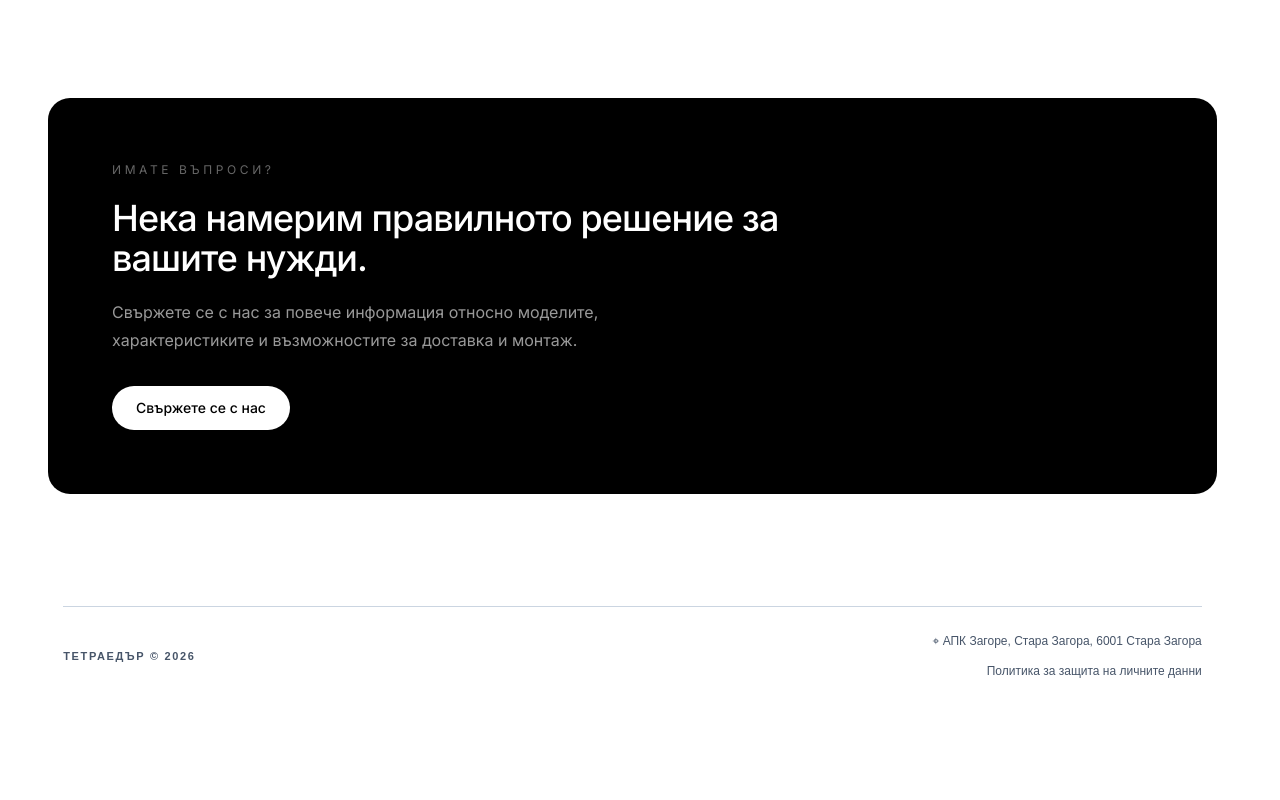
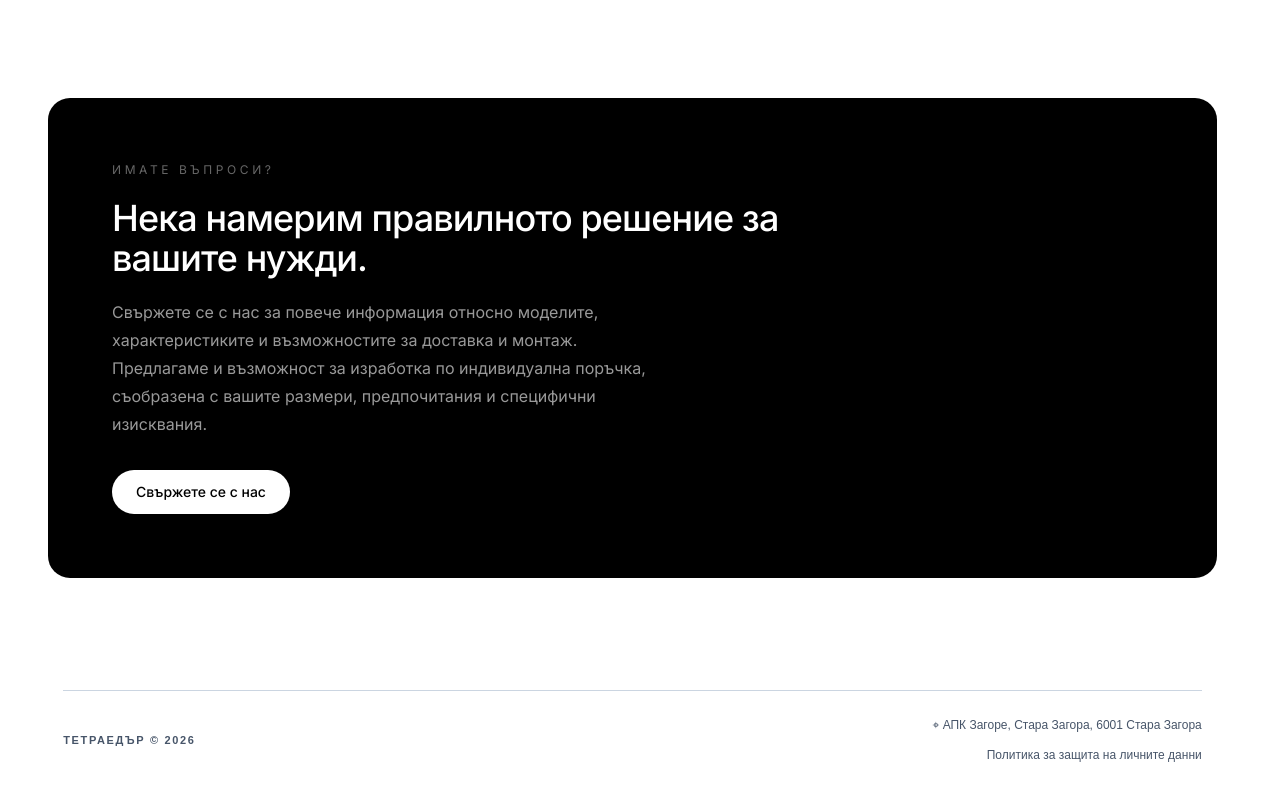
Before and after one commit to TotiVasilev/safe-site, a Next.js app: page /produkti/blok-seyfove in a window 1280 px wide. Shown: the part 1627-2427 px from the top of the page. Before the commit the page ends 2347 px from the top, so only its background shows below. Built offline with nearby package versions, Linux system fonts and the light colour scheme.

Commit message:
inshallah

```diff
--- a/app/en/produkti/[slug]/page.tsx
+++ b/app/en/produkti/[slug]/page.tsx
@@ -154,6 +154,8 @@ export default async function ProductPage({
 
           <p className="mt-5 max-w-xl leading-7 text-white/60">
             Contact us for more information about the models, their specifications, and delivery and installation options.
+            <br />
+            We also offer custom-made solutions, tailored to your specific dimensions, preferences, and requirements.
           </p>
 
           <Link
--- a/app/produkti/[slug]/page.tsx
+++ b/app/produkti/[slug]/page.tsx
@@ -153,9 +153,9 @@ export default async function ProductPage({
           </h2>
 
           <p className="mt-5 max-w-xl leading-7 text-white/60">
-            Свържете се с нас за повече информация относно
-            моделите, характеристиките и възможностите за
-            доставка и монтаж.
+            Свържете се с нас за повече информация относно моделите, характеристиките и възможностите за доставка и монтаж.
+            <br />
+            Предлагаме и възможност за изработка по индивидуална поръчка, съобразена с вашите размери, предпочитания и специфични изисквания.
           </p>
 
           <Link
```
